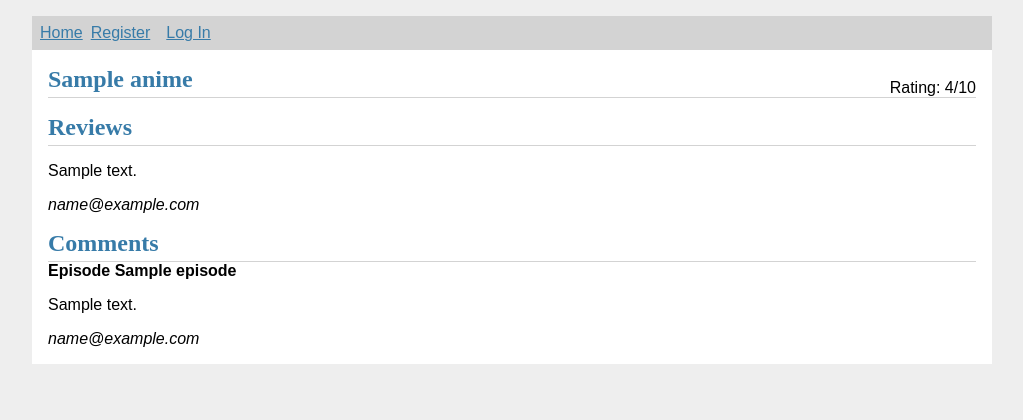
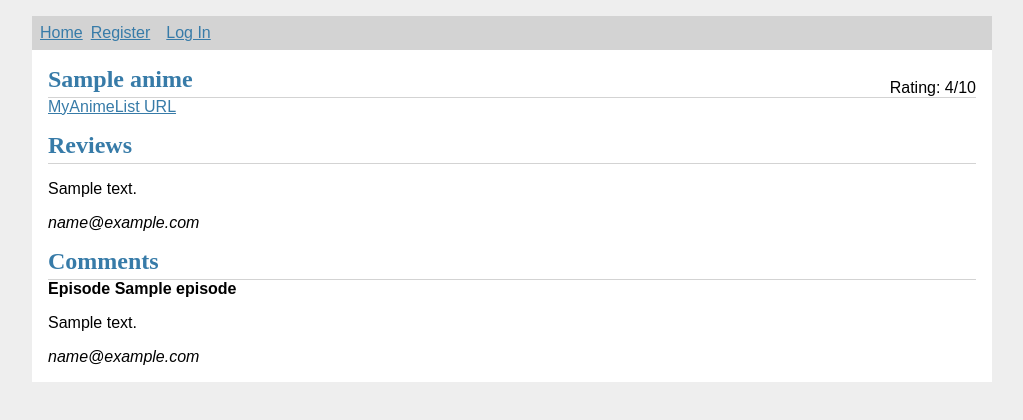
Before and after one commit to Andrewtcr/Anime-Rec-Web-App, a Flask app: template templates/anime.html in a window 1280 px wide. Shown: the top 420 px of the page, without its empty margins (128-1151 px from the left). Run offline with Flask 2, Linux system fonts and the light colour scheme; the template is opened without the code that fills it: most values are stand-ins (such as "Sample title", 1, 10 or a date in 2020); parts of the project's set-up code (start-up, migrations or seed data) failed here and were passed over.

Commit message:
added myanimelist url to anime page

```diff
--- a/templates/anime.html
+++ b/templates/anime.html
@@ -24,7 +24,11 @@
     </div>
   </form>
   {% endif %}
-
+  <div>
+    <a href={{ "https://myanimelist.net/anime/{}".format(anime['anime_id']) }}>
+      MyAnimeList URL
+    </a>
+  </div>
   <header>
     <h1>Reviews</h1>
     <span>
```
